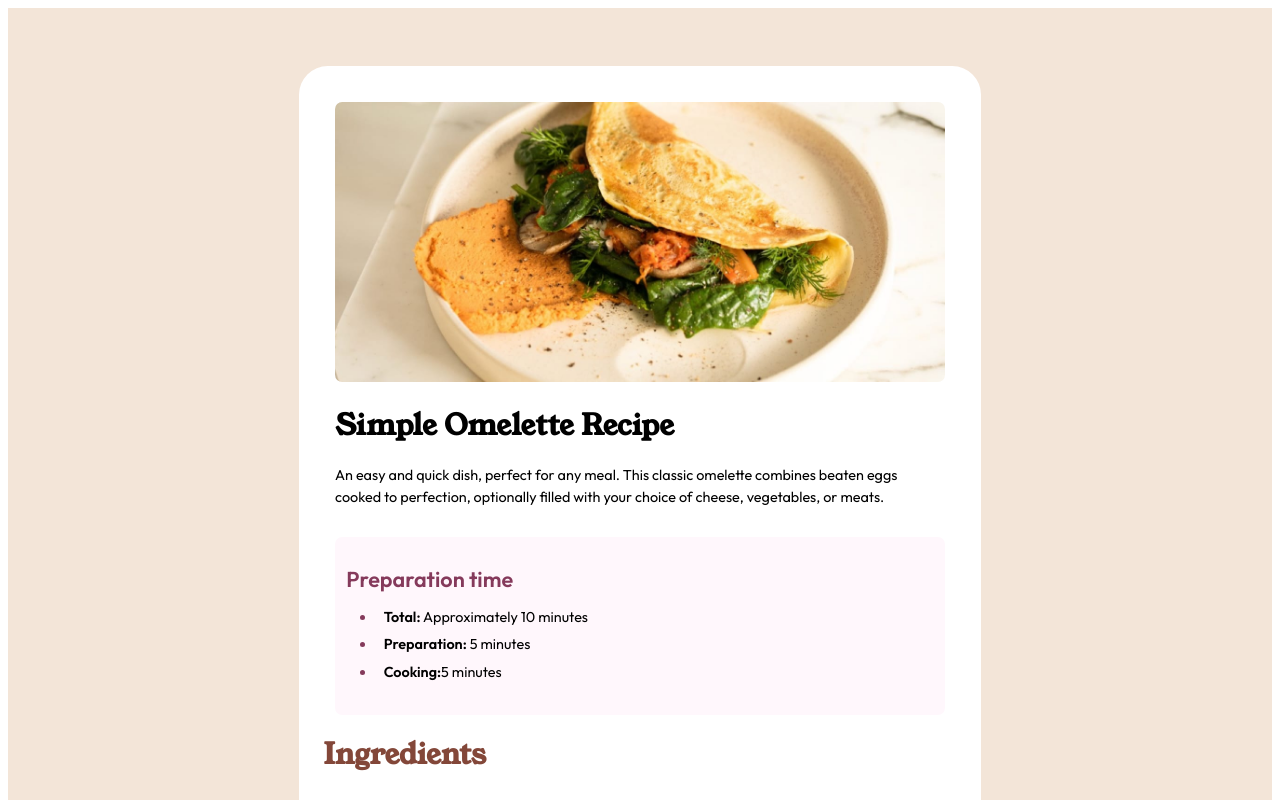
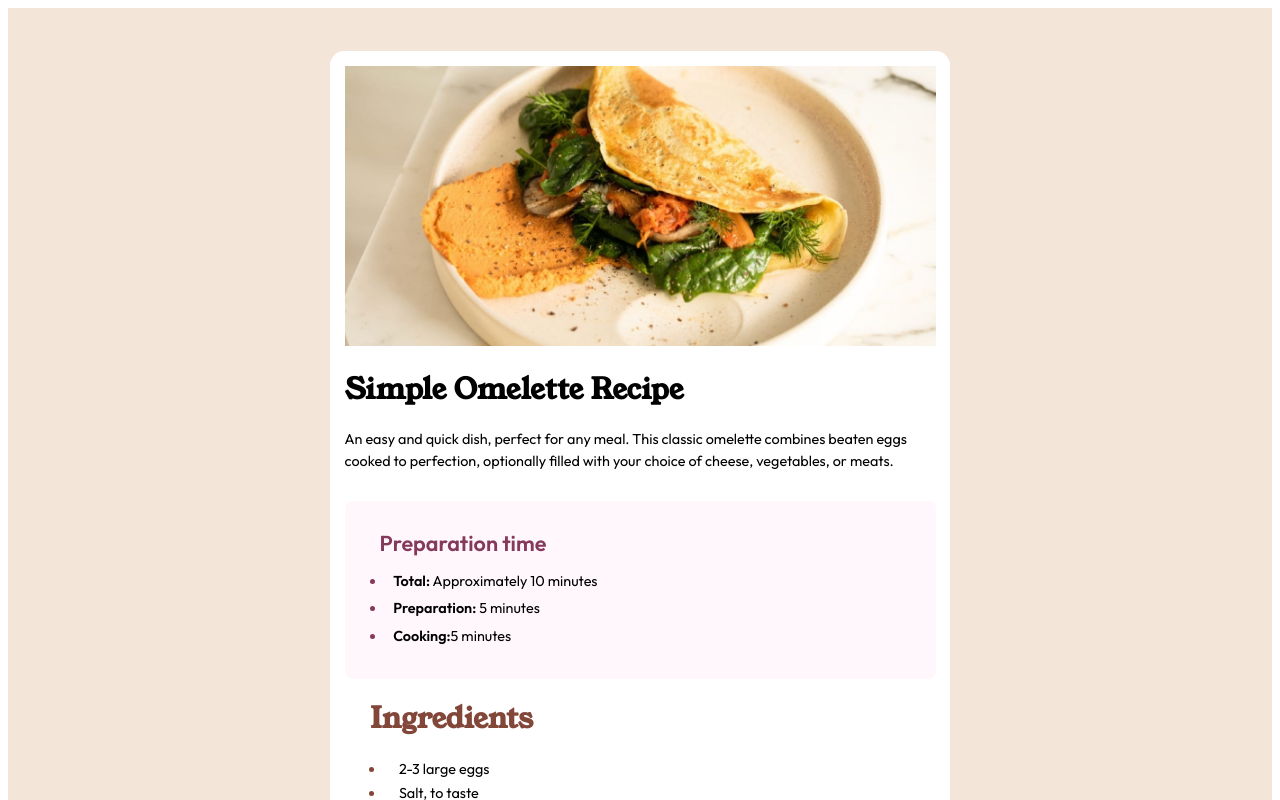
Before and after one commit to Mahakprajapati/recipe-page-main, a plain HTML site: page index.html in a window 1280 px wide. Shown: the top 800 px of the page. Drawn offline with Linux system fonts and the light colour scheme.

Commit message:
second commit

```diff
--- a/index.html
+++ b/index.html
@@ -20,7 +20,9 @@
 <body>
     <main>
         <div class="container">
+           <div class="image-container">
             <img src="./recipe-page-main/assets/images/image-omelette.jpeg" alt="image-omelette">
+           </div>
             <h1>Simple Omelette Recipe</h1>
             <p>An easy and quick dish, perfect for any meal. This classic omelette combines beaten eggs cooked
                 to perfection, optionally filled with your choice of cheese, vegetables, or meats.</p>
--- a/style.css
+++ b/style.css
@@ -11,13 +11,14 @@ main {
 }
 
 .container {
-    margin-block: 4em;
-    padding: 2.5em;
+    padding: 1em;
     width: 100%;
-    max-width: 610px;
+    max-width: 591px;
     background-color: rgb(255, 255, 255);
-    border-radius: 2em;
+    border-radius: 1em;
     font-size: 0.9em;
+    margin-block: 3em;
+    margin-inline: 3em;
 }
 .container h1{
     font-family: 'Young Serif',serif;
@@ -26,6 +27,9 @@ main {
     font-family: 'Outfit';
     line-height: 1.5em;
 }
+.image-container{
+    max-width: 591px;
+}
 span{
     font-weight: 600;
 }
@@ -33,8 +37,7 @@ span{
 img {
     width: 100%;
     min-height: 280px;
-    max-width: 610px;
-    border-radius: 0.5em;
+    max-width: 591px;
 }
 
 .timing-container {
@@ -52,10 +55,9 @@ img {
 }
 
 .timing-container ul h2 {
-    margin: 0;
     margin-top: 0;
     margin-bottom: 0.5em;
-    margin-left: -2em;
+    margin-left: -0.9em;
     color: rgb(133, 58, 91);
     font-weight: 600;
 }
@@ -65,7 +67,7 @@ img {
 }
 
 .Ingredients-container h1 {
-    margin-left: -1.8em;
+    margin-left: -0.5em;
     color: rgb(131, 71, 57);
     font-weight: 600;
     font-family: 'Young Serif',serif;
@@ -73,7 +75,6 @@ img {
 
 .Ingredients-container li {
     padding-left: 1em;
-    margin-left: -1.5em;
     font-family: 'Outfit',sans-serif;
     line-height: 1.6em;
 }
@@ -83,7 +84,7 @@ img {
 }
 
 .Instructions-container h1 {
-    margin-left: -1.8em;
+    margin-left: -0.5em;
     color: rgb(131, 71, 57);
     font-weight: 600;
     font-family: 'Young Serif',serif;
@@ -95,7 +96,6 @@ img {
 
 .Instructions-container li {
     padding-left: 1em;
-    margin-left: -1.8em;
     font-family: 'Outfit',sans-serif;
     line-height: 1.6em;
 }
@@ -106,11 +106,11 @@ img {
 }
 
 .innerNC div p {
-    color: rgb(149,97,83);
+    color: rgb(149, 97, 83);
     margin: 0;
-    margin-right: 15em;
+    margin-right: 4em;
     font-weight: 800;
-    font-family: 'Outfit',sans-serif;
+    font-family: 'Outfit', sans-serif;
 }
 
 .innerNC div {
@@ -126,3 +126,13 @@ img {
     font-weight: 500;
     font-family: 'Outfit',sans-serif;
 }
+
+.Nutrition-container{
+    padding-inline: 1em;
+}
+@media(max-width:428px){
+    .container{
+        margin: 0;
+        border-radius: 0;
+    }
+}
```
